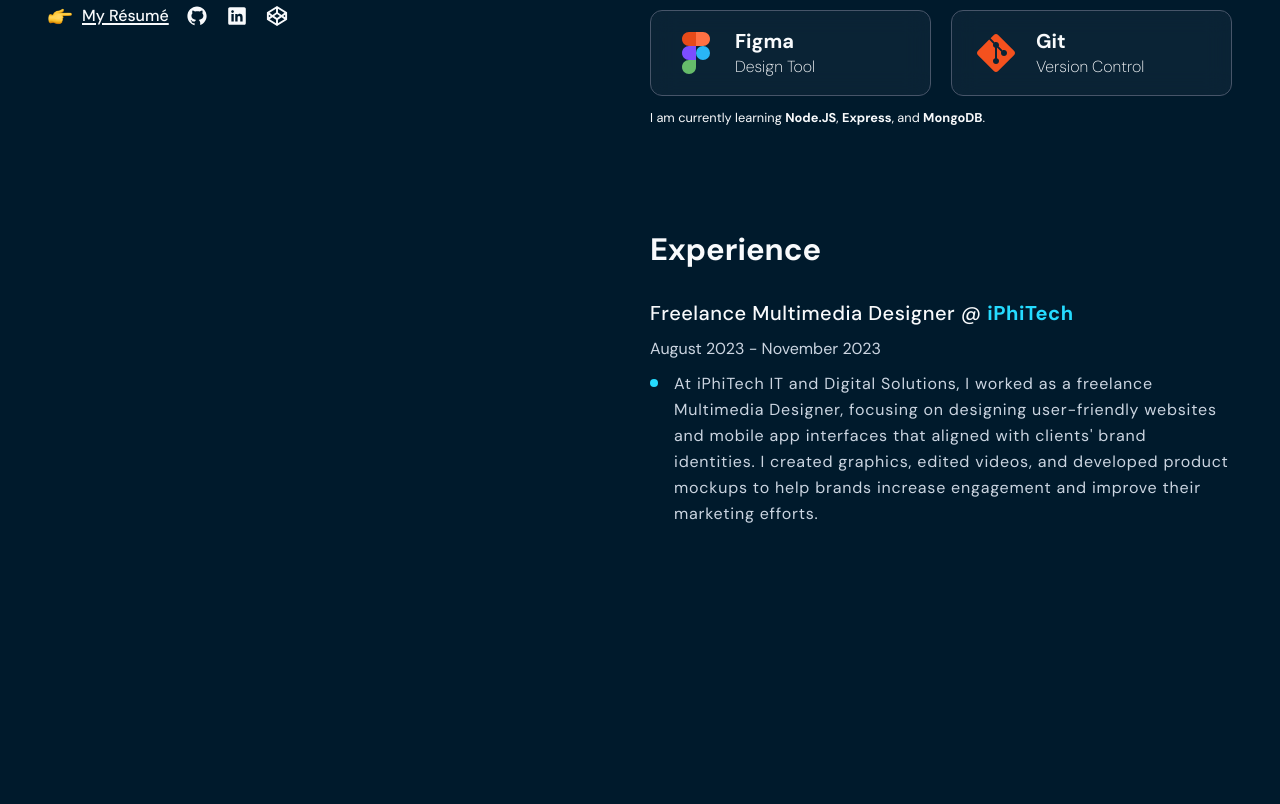
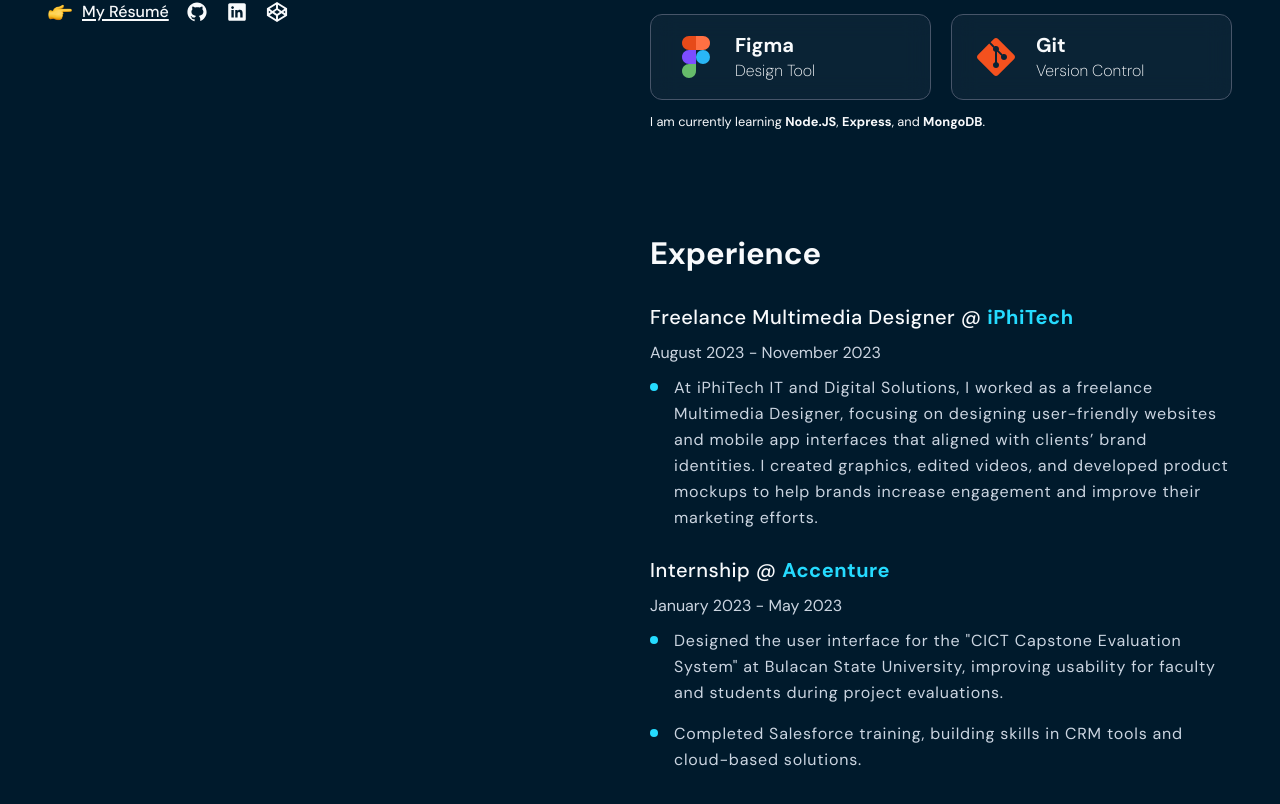
Before and after one commit to 1Deeeeyl/v1Portfolio, a React (Vite) app: page / in a window 1280 px wide. Shown: the part 676-1480 px from the top of the page. Before the commit the page ends 1324 px from the top, so only its background shows below. Built offline with nearby package versions, Linux system fonts and the light colour scheme.

Commit message:
experience section done

```diff
--- a/src/components/bodyContent/BodyContent.jsx
+++ b/src/components/bodyContent/BodyContent.jsx
@@ -5,7 +5,7 @@
 
 function BodyContent() {
   return (
-    <main className="flex flex-col gap-[100px] mt-16 lg:m-0 lg:w-1/2 lg:py-24">
+    <main className="flex flex-col gap-[100px] mt-16 lg:m-0 lg:w-1/2 lg:py-[100px]">
       <AboutMe/>
       <Experience/>
     </main>
--- a/src/components/experience/Experience.jsx
+++ b/src/components/experience/Experience.jsx
@@ -1,14 +1,25 @@
 // import React from 'react'
 
 import Jobs from "../jobs/Jobs";
+import items from "../../json/experience.json";
 
 function Experience() {
   return (
     <section>
       <section className="mb-[25px]">
         <h2 className="font-sans font-bold  mb-[25px] category">Experience</h2>
-        <ul>
-          <Jobs />
+        <ul className="flex flex-col gap-[25px]">
+          {items.map((item, index) => {
+            return (
+              <Jobs
+                key={index}
+                position={item.position}
+                company={item.company}
+                date={item.date}
+                description={item.description}
+              />
+            );
+          })}
         </ul>
       </section>
     </section>
--- a/src/components/header/Header.jsx
+++ b/src/components/header/Header.jsx
@@ -5,7 +5,7 @@
 
 function Header() {
   return (
-    <header className="lg:w-1/2 lg:max-h-screen lg:flex lg:flex-col lg:py-24 lg:justify-between lg:sticky lg:top-0">
+    <header className="lg:w-1/2 lg:max-h-screen lg:flex lg:flex-col lg:py-[100px] lg:justify-between lg:sticky lg:top-0">
       <div>
         <h1 className="font-sans font-bold ">
           Hello, I<span>&apos;</span>m Dale.
--- a/src/components/jobs/Jobs.jsx
+++ b/src/components/jobs/Jobs.jsx
@@ -1,16 +1,19 @@
 // import React from 'react'
 
-function Jobs({position,company,date,description}) {
+function Jobs({ position, company, date, description }) {
   return (
-    <li>
+    <li className="">
       <div className="">
         <h3 className="font-sans text-xl font-medium tracking-wide mb-2.5">
-          Freelance Multimedia Designer @{" "}
-          <span className="font-sans font-bold text-[#25DBFF]">iPhiTech</span>
+          {position} @&nbsp;
+          <span className="font-sans font-bold text-[#25DBFF]">{company}</span>
         </h3>
-        <p className="text-slate-300 mb-2.5">August 2023 - November 2023</p>
+        <p className="text-slate-300 mb-2.5">{date}</p>
       </div>
-      <div className="flex w-full gap-4">
+      <ul className="flex flex-col gap-[15px]">
+        {description.map((bullet,index)=>{
+          return(
+            <li className="flex w-full gap-4" key={index}>
         <svg
           width="100px"
           height="100px"
@@ -23,14 +26,14 @@
         </svg>
 
         <p className="font-sans font-normal leading-relaxed tracking-wider text-slate-300 ">
-          At iPhiTech IT and Digital Solutions, I worked as a freelance
-          Multimedia Designer, focusing on designing user-friendly websites and
-          mobile app interfaces that aligned with clients
-          <span>&apos;</span> brand identities. I created graphics, edited
-          videos, and developed product mockups to help brands increase
-          engagement and improve their marketing efforts.
+         {bullet}
         </p>
-      </div>
+      </li>
+          )
+        })}
+
+
+      </ul>
 
     </li>
   );
```
